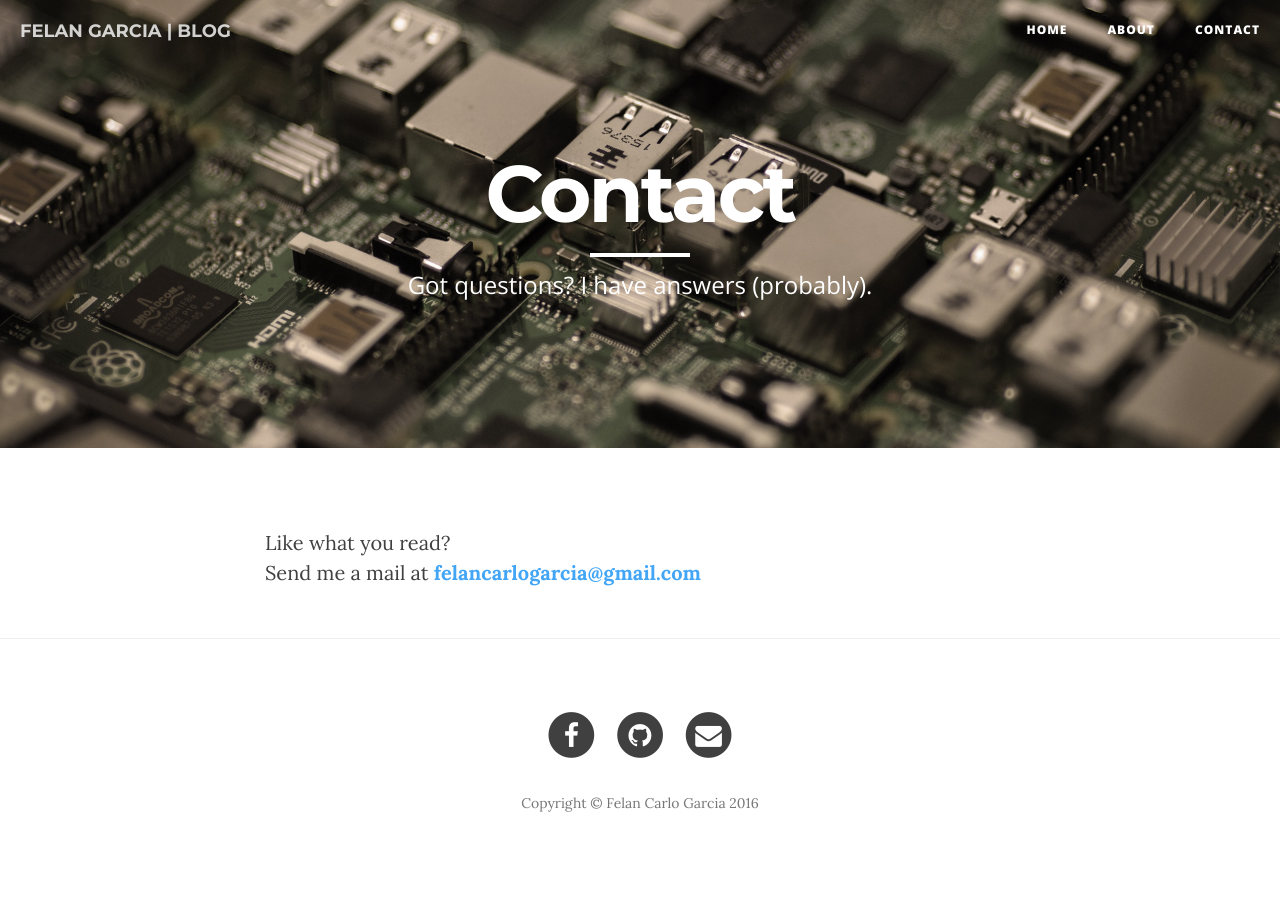
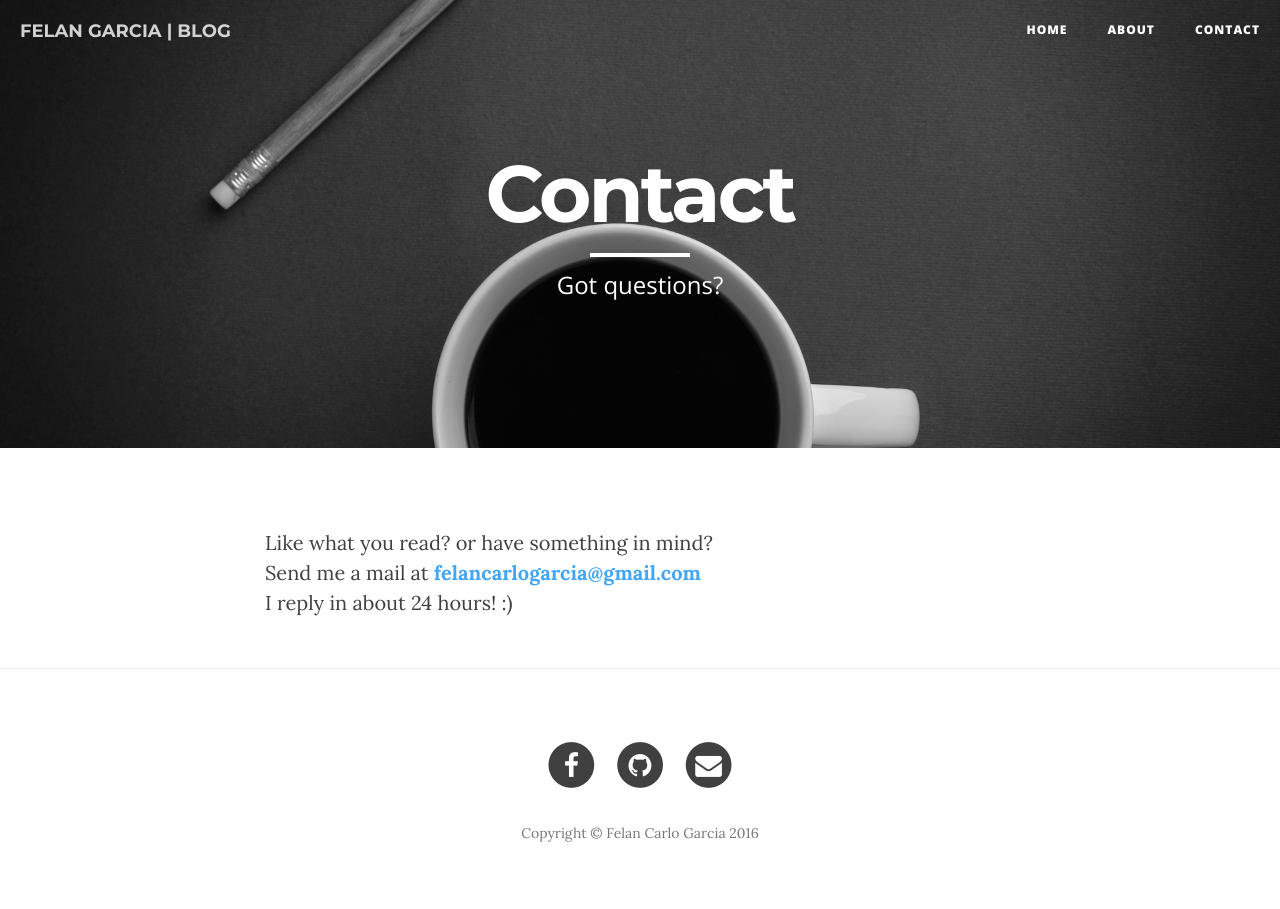
Before and after one commit to cadrev/blog, a Jekyll site: the page built from contact.html, in a window 1280 px wide. Built offline with Jekyll 4.4.1, drawn with Linux system fonts in a browser that asks for light colours; nearby versions of some CDN libraries.

Commit message:
Update contact.html

```diff
--- a/contact.html
+++ b/contact.html
@@ -1,12 +1,13 @@
 ---
 layout: page
 title: "Contact"
-description: "Got questions? I have answers (probably)."
-header-img: "img/raspberrypismall-bg.jpg"
+description: "Got questions?"
+header-img: "img/tablecoffee-bg.jpg"
 ---
 
-<p> Like what you read?<br>
-    Send me a mail at <b style="color:#42a5f5">felancarlogarcia@gmail.com</b>
+<p> Like what you read? or have something in mind?<br>
+    Send me a mail at <b style="color:#42a5f5">felancarlogarcia@gmail.com</b> <br>
+    I reply in about 24 hours! :)
 </p>
 
 <!--
```
